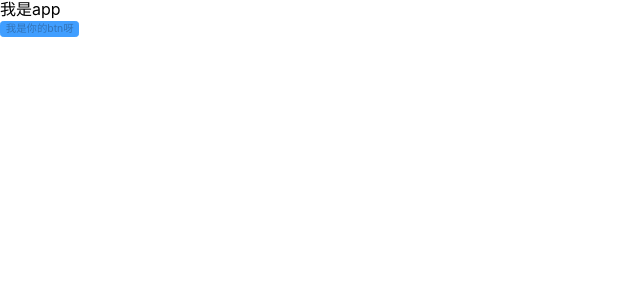
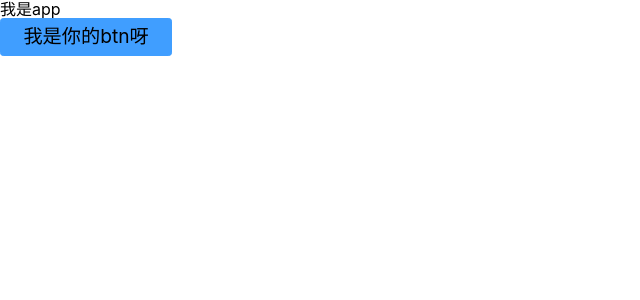
Before and after one commit to objectMaker/react_component_lib, a React (Create React App) app: page / in a window 1280 px wide. Shown: the top 300 px of the page, without its empty margins (0-640 px from the left). Built offline with nearby package versions, Linux system fonts and the light colour scheme.

Commit message:
'修改移入样“”式

```diff
--- a/src/App.tsx
+++ b/src/App.tsx
@@ -8,7 +8,7 @@ const App:React.FC =()=>{
   return (
     <>
       <div>我是app</div>
-      <Button size="mini" disabled={true} onClick={handleClick}>我是你的btn呀</Button>
+      <Button size="large" disabled={false} onClick={handleClick}>我是你的btn呀</Button>
     </>
   )
 }
--- a/src/components/Button.scss
+++ b/src/components/Button.scss
@@ -7,6 +7,9 @@
     vertical-align: middle;
     border-radius:.2rem;
     white-space: nowrap;//不换行
+    &:hover{
+        cursor:pointer;
+    }
 }
 @each $singleStatus in $status{ //动态生成各种状态
     @include componentBg(btn,$singleStatus)
```
